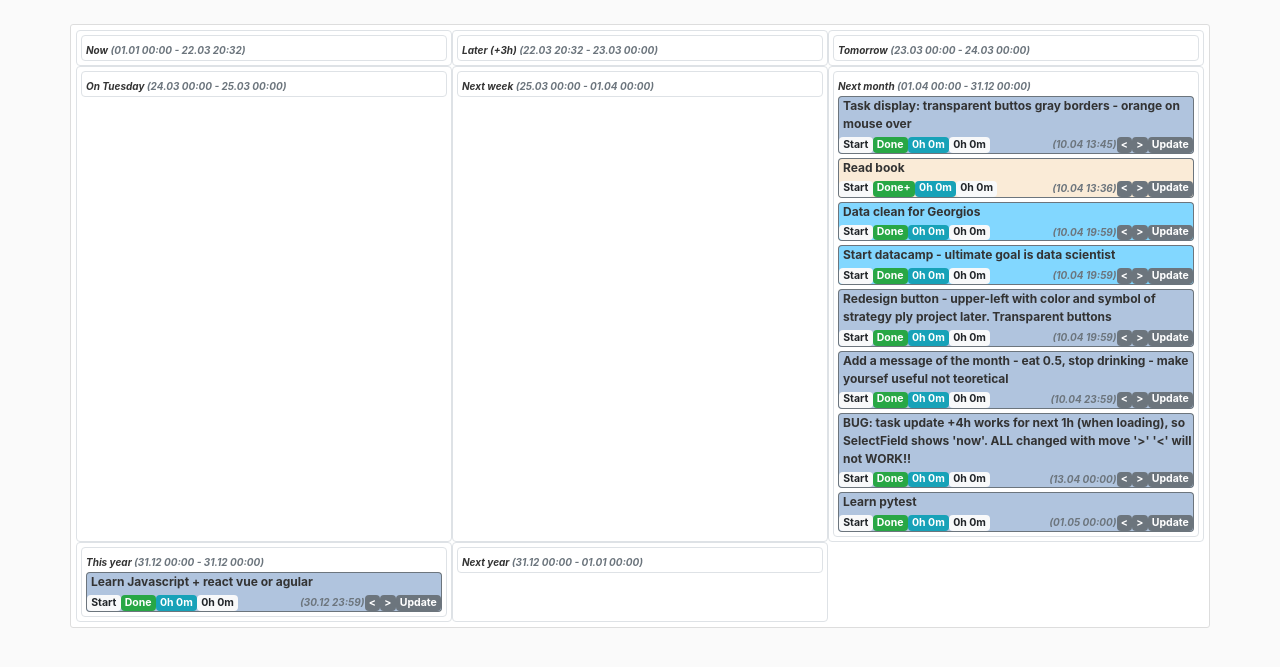
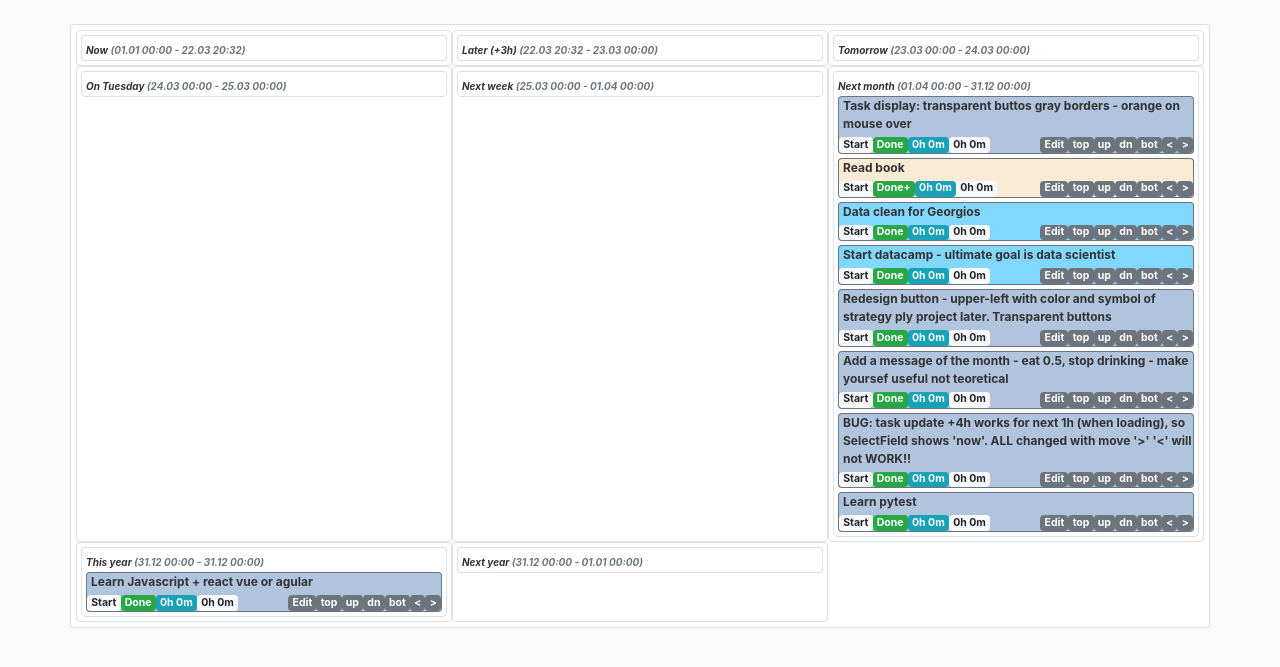
Before and after one commit to ArturBlachnio/ArturWebApp, a Flask app: page /iplan/timeline in a window 1280 px wide. Shown: the part 56-723 px from the top of the page. Run offline with Flask 2, Linux system fonts and the light colour scheme; data comes from the database, SQL or seed files in the repository; both versions use the stored data as it was after the commit; some libraries are stand-ins or nearby versions.

Commit message:
sorting is complete

```diff
--- a/awa/iplan/routes.py
+++ b/awa/iplan/routes.py
@@ -5,7 +5,8 @@ from awa.iplan.forms import StrategyForm, TaskForm
 from awa.iplan._initial_setup import *
 from datetime import date, timedelta
 from awa.iplan.utils import (duration_from_string, string_from_duration, reverse_dict, reorder_tasks,
-                             generate_fields_for_timeline, timeline_ranges, get_moment_in_timeline)
+                             generate_fields_for_timeline, timeline_ranges, get_moment_in_timeline,
+                             get_index_in_timeline_for_current_task)
 
 iplan = Blueprint(name='iplan', import_name=__name__)
 
@@ -22,7 +23,8 @@ def timeline():
     tasks = Task.query.filter(Task.time_completion.is_(None)).order_by(Task.order).all()
     strategies = Strategy.query.order_by(Strategy.order).all()
     return render_template('iplan/timeline.html', tasks=tasks, strategies=strategies, string_from_duration=string_from_duration,
-                           now=datetime.now(), fromtimestamp=datetime.fromtimestamp, timeline_ranges=timeline_ranges)
+                           now=datetime.now(), fromtimestamp=datetime.fromtimestamp, timeline_ranges=timeline_ranges,
+                           get_index_in_timeline_for_current_task=get_index_in_timeline_for_current_task)
 
 
 @iplan.route('/iplan/task', methods=['GET', 'POST'])
@@ -143,11 +145,12 @@ def task_restore(id_task):
 def task_move(id_task, direction):
     task = Task.query.get_or_404(id_task)
     tasks = Task.query.filter(Task.time_completion.is_(None)).order_by(Task.order).all()
-    new_orders_of_ids = reorder_tasks(direction=direction, task_id=task.id, current_order_of_ids=[task.id for task in tasks])
+    new_orders_of_ids = reorder_tasks(direction=direction, task_id=task.id,
+                                      current_order_of_ids=[task.id for task in tasks])
     for i, task in enumerate(tasks):
-        task.order = new_orders_of_ids[i]
+        task.order = new_orders_of_ids[i] + get_index_in_timeline_for_current_task(task.time_line)*100
     db.session.commit()
-    return redirect(url_for('iplan.task_open'))
+    return redirect(url_for('iplan.timeline'))
 
 
 @iplan.route('/iplan/task/move_timeline_<direction>/<id_task>', methods=['GET', 'POST'])
--- a/awa/iplan/utils.py
+++ b/awa/iplan/utils.py
@@ -53,8 +53,8 @@ def generate_fields_for_timeline(_testing_days_up=0, LATER_HRS=LATER_HRS):
         choices.remove(_later)
     if datetime.now().hour > DISPLAY_EVENING_TILL_HOUR:
         choices.remove(_evening)
-    ordinal_choices = [(int(item[0].timestamp()), item[1]) for item in choices]
-    return ordinal_choices
+    timestamp_choices = [(int(item[0].timestamp()), item[1]) for item in choices]
+    return timestamp_choices
 
 # for item in generate_fields_for_timeline():
 #     print(item, datetime.fromtimestamp(item[0]))
@@ -91,15 +91,21 @@ def timeline_ranges(_testing_days_up=0):
     return ranges
 
 
-def get_moment_in_timeline(current_timeline, direction='next'):
-    """ Returns task new position (as datetime) on timeline depending on direction (right: next, left: previous).
-    """
+def get_index_in_timeline_for_current_task(current_timeline):
+    """ Returns index of (displayed) timeline. Used to order tasks."""
     # Get index of current timeline
     index_timeline = 0
     for i, time_range in enumerate(timeline_ranges()):
         if current_timeline.timestamp() >= time_range[0] and current_timeline.timestamp() < time_range[1]:
             index_timeline = i
             break
+    return index_timeline
+
+def get_moment_in_timeline(current_timeline, direction='next'):
+    """ Returns task new position (as datetime) on timeline depending on direction (right: next, left: previous).
+    """
+    # Get index of current timeline
+    index_timeline = get_index_in_timeline_for_current_task(current_timeline=current_timeline)
 
     index_next = min(index_timeline + 1, len(timeline_ranges())-1)
     index_prev = max(index_timeline - 1, 0)
@@ -205,6 +211,6 @@ def reorder_tasks(direction, task_id, current_order_of_ids):
         new_order.insert(task_index, task_id)
 
     outcome_order = []
-    for i in current_order_of_ids:
-        outcome_order.append(new_order.index(i))
+    for task_id in current_order_of_ids:
+        outcome_order.append(new_order.index(task_id))
     return outcome_order
--- a/awa/templates/iplan/task.html
+++ b/awa/templates/iplan/task.html
@@ -42,7 +42,7 @@
                     </div>
                     <div class="col-auto ml-auto">
                         <a href="{{url_for('iplan.task_update', id_task=task.id) }}" class="badge badge-secondary">Update</a>
-                        <a href="{{url_for('iplan.task_move', id_task=task.id, direction='up') }}" class="badge badge-dark">Up</a>
+                        <a href="{{url_for('iplan.task_move', id_task=task.id, direction='up')}}" class="badge badge-dark">Up</a>
                         <a href="{{url_for('iplan.task_move', id_task=task.id, direction='top') }}" class="badge badge-dark">Top</a>
                         <br>
                         <a href="{{url_for('iplan.task_delete', id_task=task.id) }}" class="badge badge-danger">Delete</a>
--- a/awa/templates/iplan/timeline.html
+++ b/awa/templates/iplan/timeline.html
@@ -35,10 +35,14 @@
                                 {% endif %}
                                 <a href="#" class="badge badge-info">{{string_from_duration(task.duration_real)}}</a>
                                 <a href="#" class="badge badge-light">{{string_from_duration(task.duration_plan)}}</a>
-                                <small class="timeline_header text-muted ml-auto">({{task.time_line.strftime('%d.%m %H:%M')}})</small>
+<!--                                <small class="timeline_header text-muted ml-auto">({{task.time_line.strftime('%dd%H:%M')}})</small>-->
+                                <a href="{{url_for('iplan.task_update', id_task=task.id) }}" class="badge badge-secondary ml-auto">Edit</a>
+                                <a href="{{url_for('iplan.task_move', id_task=task.id, direction='top')}}" class="badge badge-secondary">top</a>
+                                <a href="{{url_for('iplan.task_move', id_task=task.id, direction='up')}}" class="badge badge-secondary">up</a>
+                                <a href="{{url_for('iplan.task_move', id_task=task.id, direction='down')}}" class="badge badge-secondary">dn</a>
+                                <a href="{{url_for('iplan.task_move', id_task=task.id, direction='bottom')}}" class="badge badge-secondary">bot</a>
                                 <a href="{{url_for('iplan.task_move_timeline', id_task=task.id, direction='previous') }}" class="badge badge-secondary"><</a>
                                 <a href="{{url_for('iplan.task_move_timeline', id_task=task.id, direction='next') }}" class="badge badge-secondary">></a>
-                                <a href="{{url_for('iplan.task_update', id_task=task.id) }}" class="badge badge-secondary">Update</a>
                         </div>
                     {% endif %}
                 {% endfor %}
```
Also changed, not shown: awa/test.db.
